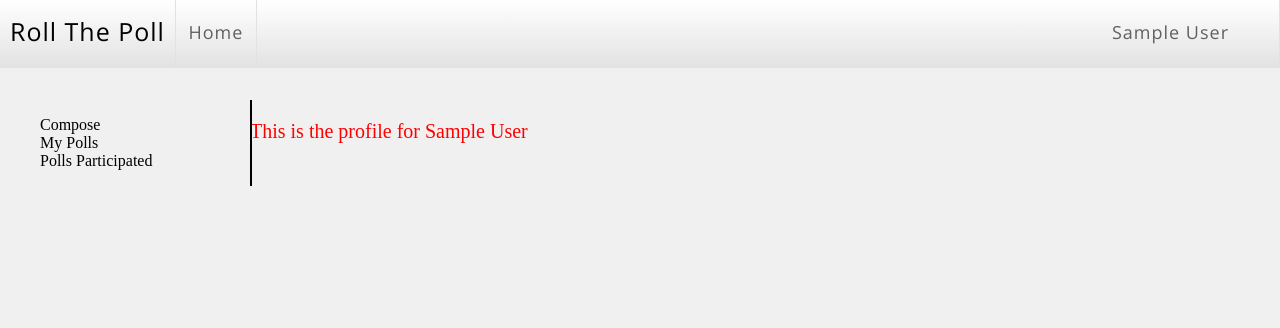
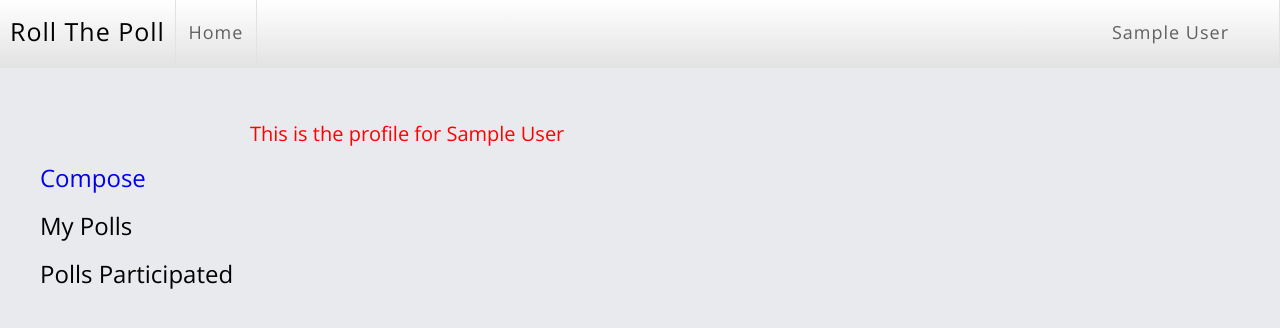
Before and after one commit to utkbansal/roll-the-poll, a Flask app: page /profile/1 in a window 1280 px wide. Shown: the top 328 px of the page. Run offline with Flask 2, Linux system fonts and the light colour scheme; the visitor is signed in with stand-in values (Sample User, id 1); data comes from the database, SQL or seed files in the repository; parts of the project's set-up code (start-up, migrations or seed data) failed here and were passed over.

Commit message:
ui improvements
* signup and login  page heading color
* every que given seperate div
* scroll bug fixed for overlapping of navbar

```diff
--- a/app/static/css/base.css
+++ b/app/static/css/base.css
@@ -3,9 +3,11 @@
 body{
     padding: 0;
     margin: 0;
-        background-color: #F0F0F0;
+    background-color:#e9eaed;
+    font-family: 'open sans';
+}
 
-}
+
 h2{
     margin-top: 0;
 }
@@ -33,6 +35,7 @@ h2{
     position: fixed;
     top: 0px;
     right: 0px;
+    z-index: 100;
 }
 
 #rtp{
@@ -72,23 +75,27 @@ a:hover{
 }
 #container {
     margin-top: 100px;
-    position: absolute;
+    position: relative;
 }
 
 #left {
     width:250px;
     float:left;
-    border-right: 2px solid black;
+    //border-right: 2px solid black;
     position:fixed;
+    font-size: 24px;
+    line-height: 2em;
+    margin-top: 30px;
 }
 
 #middle {
     float: left;
     margin-left:250px;
     color:red;
-    background-color: #F0F0F0;
     height:100%;
+    width:50%;
     font-size:20px;
+    z-index:-1;
 }
 
 ul li{
@@ -98,3 +105,36 @@ ul li{
 a:link {
     text-decoration:none;
 }
+
+#block {
+   // border:1px solid black;
+    border-radius: 10px;
+    margin-top:20px;
+    background-color: #f0f0f0;
+    padding:15px;
+    box-shadow:2px 2px 2px #888888;
+   // border-right: 1px solid red;
+}
+/*
+#button {
+    color:#ffffff;
+    background-color:#357ae8 ;
+    padding: 5px 10px ;
+    border:1px solid #357ae8;
+    -moz-border-radius: 6px;
+    border-radius: 10px;
+    cursor: pointer;
+    font-size: 20px;
+    text-align: center;
+}
+*/
+/* #trending {
+    right:0px;
+    margin-top: 500px;
+    width:20%;
+   position:fixed;
+  //  position:relative;
+    margin-top:00px;
+   // color:blue;
+}
+*/
--- a/app/static/css/signup.css
+++ b/app/static/css/signup.css
@@ -17,10 +17,11 @@ h1 {
     height:40px;
     margin:auto;
     text-align: center;
-    color:red;
+    color:white;
     float:left;
     font-size: 45px;
     margin-top:-130px ;
+    text-shadow: 3px 3px 3px red;
 
 }
 /* for the signup only */
@@ -41,7 +42,7 @@ h2 {
 #container {
     height: auto;
     width: 350px;
-    box-shadow: 0px 2px 2px rgba(0,0,0,0.3);
+    box-shadow: 0px 2px 2px red;
     margin: auto;
     font-size: 20px;
     background-color: #f7f7f7;
--- a/app/templates/add_poll.html
+++ b/app/templates/add_poll.html
@@ -14,7 +14,7 @@
     <p>Choice 3: {{ form.choice3 }}</p>
     <p>Choice 4: {{ form.choice4 }}</p>
     <p>Anonymous?? {{ form.anonymous}}</p>
-    <p>Select a category for your question {{ form.category }}</p>
+    <p>Select a category for your question {{ form.poll_category }}</p>
     {{ form.submit }}
     </form>
 </div>
--- a/app/templates/base.html
+++ b/app/templates/base.html
@@ -28,22 +28,28 @@
             {% endif %}
             {% endwith %}
 
-<div id="container">
+
 
     <div id="left">
         <ul>
-            <li>Compose</li>
+            <li><a href="/add-poll"> Compose</a></li>
             <li>My Polls</li>
             <li>Polls Participated</li>
 
 
     </div>
 
-
+<div id="container">
     <div id="middle">
          {% block content %}
          {% endblock  %}
      </div>
+
+  <!--  <div id="trending">
+        Trending
+
+
+    </div>  -->
 </div>
 
 </body>
--- a/app/templates/content.html
+++ b/app/templates/content.html
@@ -2,7 +2,7 @@
 {% block content %}
 <ul>
 {% for u in url.keys() %}
-<div>
+<div id="block">
     <li><a href="/poll/{{ url[u] }}">{{ u }}</a></li>
     <ol>
         {% for choice in u.choices.all() %}
@@ -11,7 +11,7 @@
         {% endfor %}
     </ol>
 </div>
-    <hr>
+
 {% endfor %}
 </ul>
 
--- a/app/templates/login.html
+++ b/app/templates/login.html
@@ -4,7 +4,8 @@
 <form id="container" action = "" method = "post" name = "signup">
     {{form.hidden_tag()}}
 
-    <p>Email &nbsp;&nbsp;&nbsp; &nbsp; {{form.email}}</p>
+
+    <p>Email &nbsp;&nbsp; &nbsp; &nbsp; {{form.email}}</p>
     {% for error in form.errors.email %}
     <span class="error">{{error}}</span>
     {% endfor %}
--- a/app/templates/register.html
+++ b/app/templates/register.html
@@ -8,7 +8,7 @@
     <span class="error">{{error}}</span>
     {% endfor %}
 
-    <p>Email  &nbsp;&nbsp;&nbsp; &nbsp; {{form.email}}</p>
+    <p>Email  &nbsp; &nbsp;&nbsp; &nbsp; {{form.email}}</p>
     {% for error in form.errors.email %}
     <span class="error">{{error}}</span>
     {% endfor %}
```
